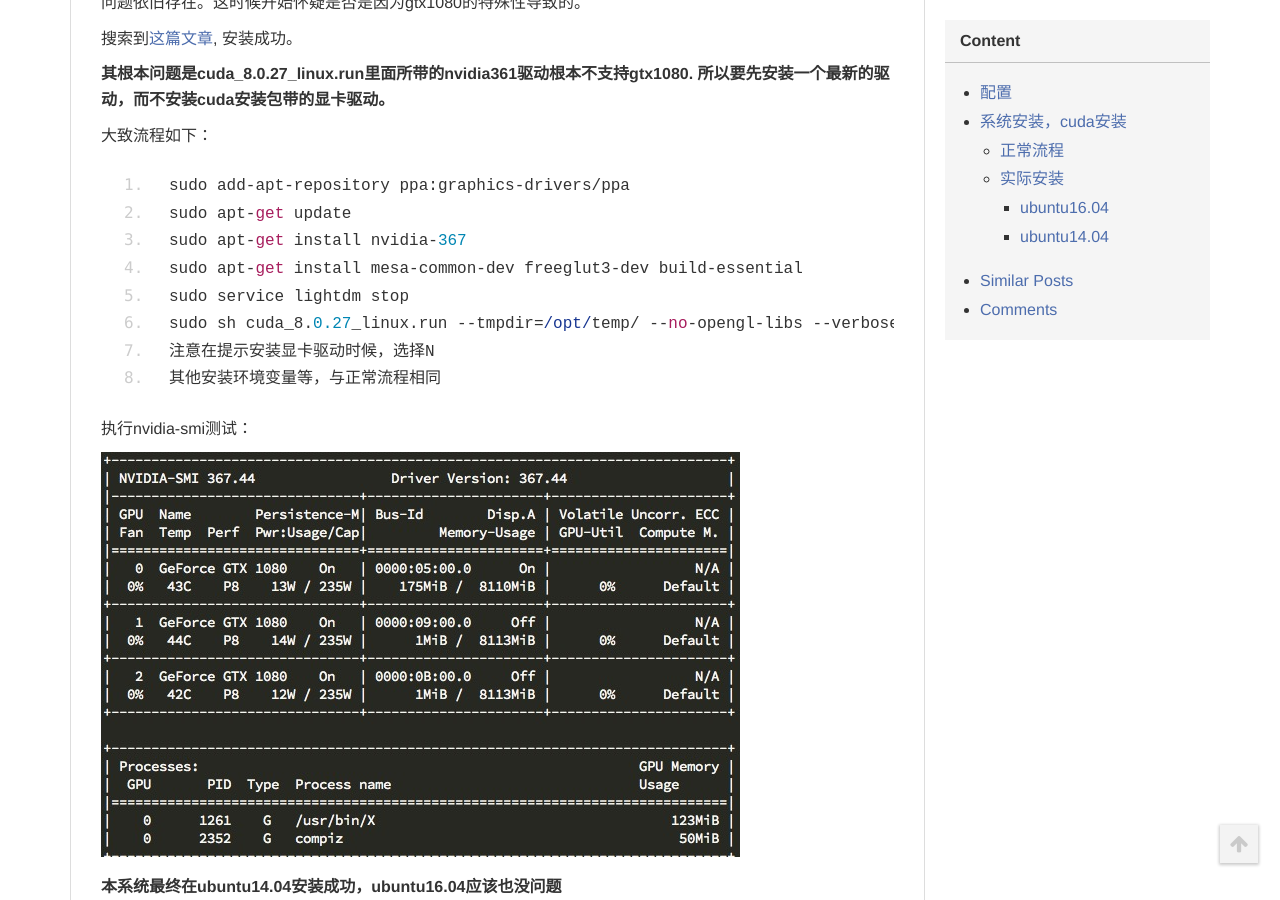
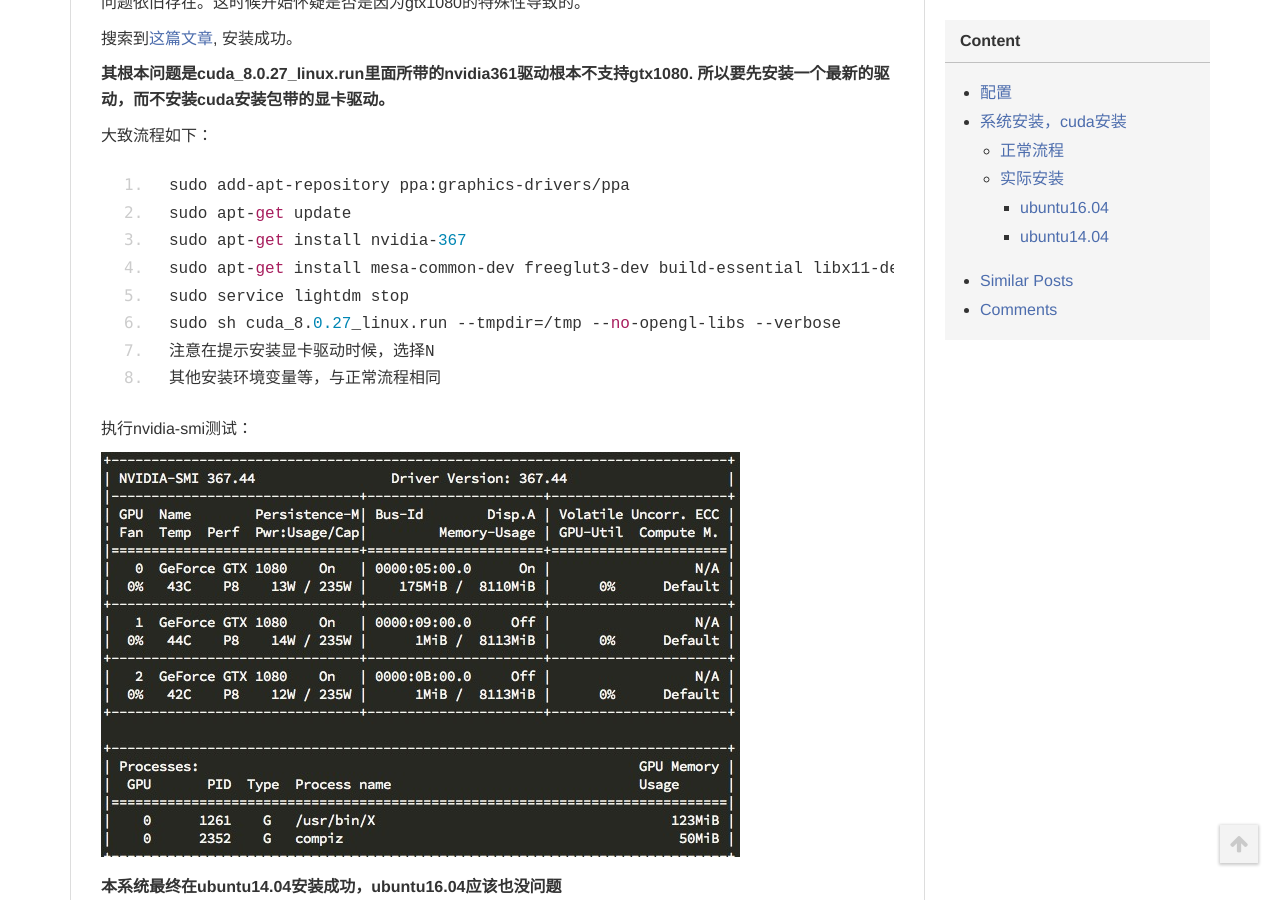
Before and after one commit to vsooda/vsooda.github.io, a Jekyll site: the page built from _posts/2016-09-22-gpu-cluster.markdown, in a window 1280 px wide and 900 px high, scrolled down 3253 px. Built offline with Jekyll 4.4.1, drawn with Linux system fonts in a browser that asks for light colours; comment, search, counter and statistics services are not loaded; some of the changed text lies outside the part shown.

Commit message:
cuda fix

````diff
--- a/_posts/2016-09-22-gpu-cluster.markdown
+++ b/_posts/2016-09-22-gpu-cluster.markdown
@@ -37,7 +37,7 @@
 ### 正常流程
 
 ```
-1. sudo apt-get install mesa-common-dev freeglut3-dev build-essential
+1. sudo apt-get install mesa-common-dev freeglut3-dev build-essential libx11-dev libxmu-dev libxi-dev libgl1-mesa-glx libglu1-mesa libglu1-mesa-dev
 
 2. /etc/modprobe.d/blacklist.conf添加:
 blacklist amd76x_edac
@@ -98,9 +98,9 @@
 sudo add-apt-repository ppa:graphics-drivers/ppa
 sudo apt-get update
 sudo apt-get install nvidia-367
-sudo apt-get install mesa-common-dev freeglut3-dev build-essential
+sudo apt-get install mesa-common-dev freeglut3-dev build-essential libx11-dev libxmu-dev libxi-dev libgl1-mesa-glx libglu1-mesa libglu1-mesa-dev
 sudo service lightdm stop
-sudo sh cuda_8.0.27_linux.run --tmpdir=/opt/temp/ --no-opengl-libs --verbose
+sudo sh cuda_8.0.27_linux.run --tmpdir=/tmp --no-opengl-libs --verbose
 注意在提示安装显卡驱动时候，选择N
 其他安装环境变量等，与正常流程相同
 ```
````
